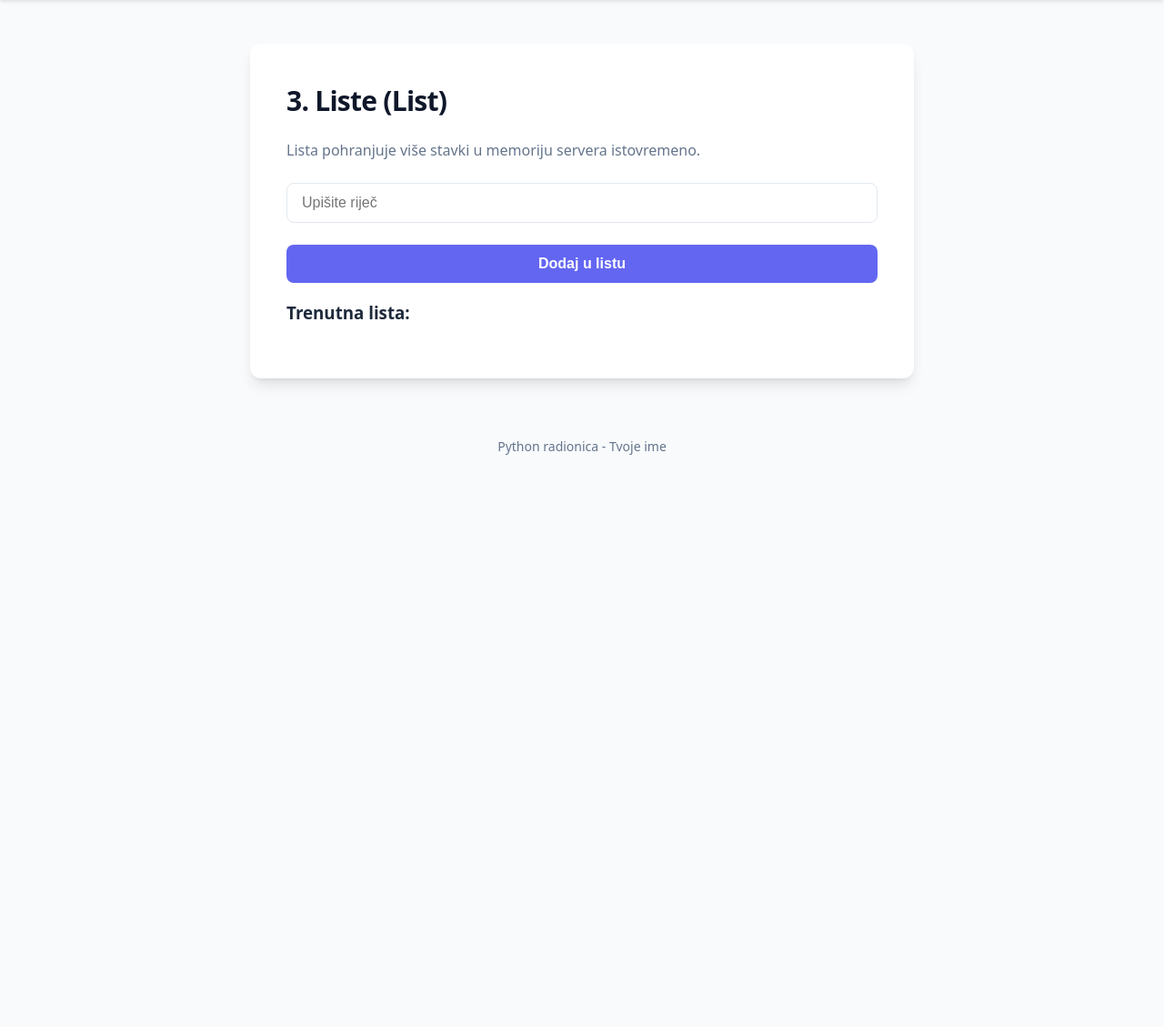
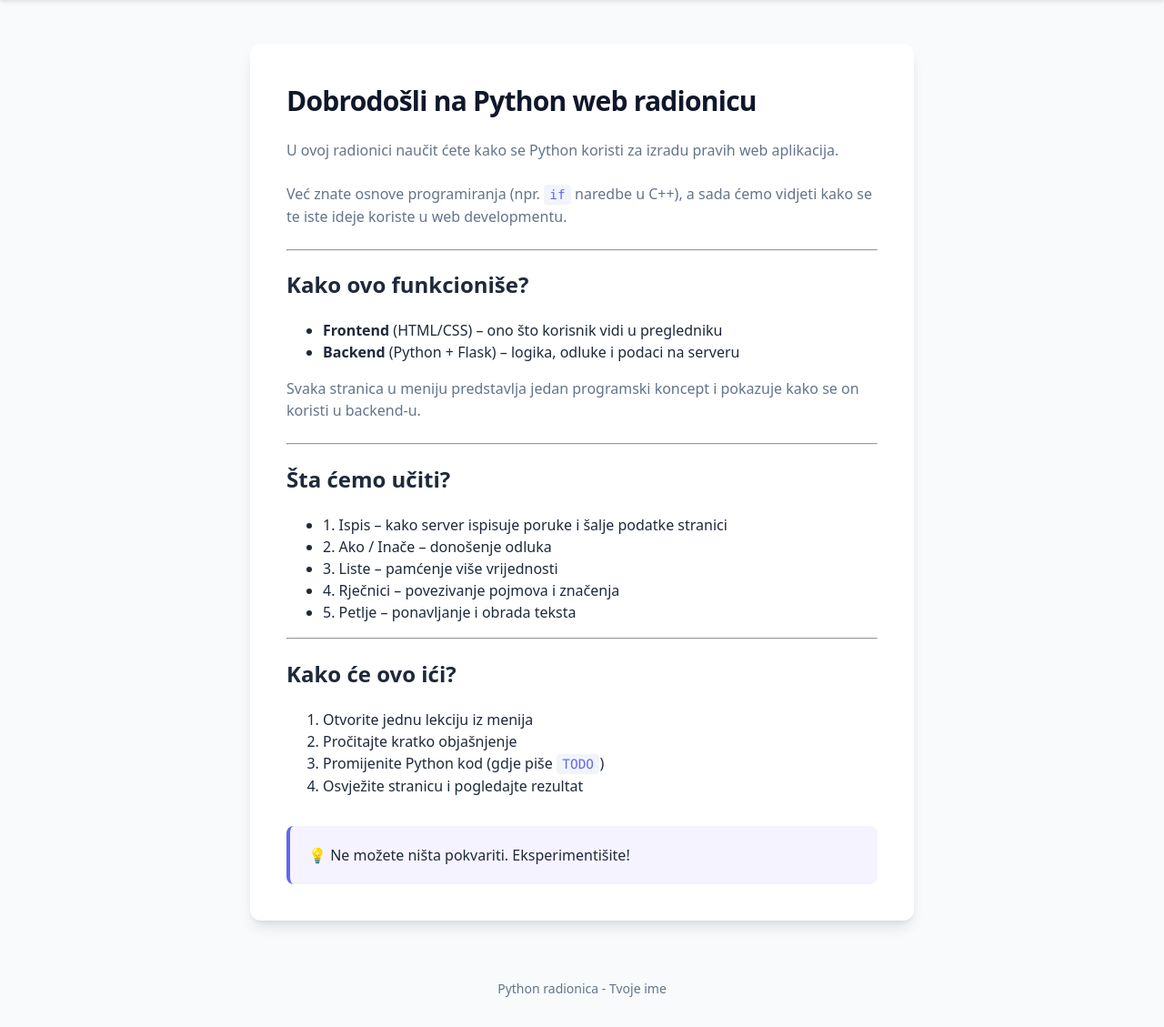
Before and after one commit to EmIbrahimovic/radionica-odgovori, a Flask app: page / in a window 1280 px wide. Shown: the part 71-1200 px from the top of the page at 91% size. Before the commit the page ends 571 px from the top, so only its background shows below. Run offline with Flask 3, Linux system fonts and the light colour scheme.

Commit message:
index informativan

```diff
--- a/templates/index.html
+++ b/templates/index.html
@@ -1,16 +1,61 @@
-
 {% extends "base.html" %}
 {% block content %}
-    <h1>3. Liste (List)</h1>
-    <p>Lista pohranjuje više stavki u memoriju servera istovremeno.</p>
-    <form method="POST">
-        <input type="text" name="rijec" placeholder="Upišite riječ" required>
-        <button type="submit">Dodaj u listu</button>
-    </form>
-    <h3>Trenutna lista:</h3>
-    <ul>
-        {% for r in rijeci %}
-            <li>{{ r }}</li>
-        {% endfor %}
-    </ul>
+
+<h1>Dobrodošli na Python web radionicu</h1>
+
+<p>
+    U ovoj radionici naučit ćete kako se Python koristi za izradu
+    pravih web aplikacija.
+</p>
+
+<p>
+    Već znate osnove programiranja (npr. <code>if</code> naredbe u C++),
+    a sada ćemo vidjeti kako se te iste ideje koriste u web developmentu.
+</p>
+
+<hr>
+
+<h2>Kako ovo funkcioniše?</h2>
+
+<ul>
+    <li>
+        <b>Frontend</b> (HTML/CSS) – ono što korisnik vidi u pregledniku
+    </li>
+    <li>
+        <b>Backend</b> (Python + Flask) – logika, odluke i podaci na serveru
+    </li>
+</ul>
+
+<p>
+    Svaka stranica u meniju predstavlja jedan programski koncept
+    i pokazuje kako se on koristi u backend-u.
+</p>
+
+<hr>
+
+<h2>Šta ćemo učiti?</h2>
+
+<ul>
+    <li>1. Ispis – kako server ispisuje poruke i šalje podatke stranici</li>
+    <li>2. Ako / Inače – donošenje odluka</li>
+    <li>3. Liste – pamćenje više vrijednosti</li>
+    <li>4. Rječnici – povezivanje pojmova i značenja</li>
+    <li>5. Petlje – ponavljanje i obrada teksta</li>
+</ul>
+
+<hr>
+
+<h2>Kako će ovo ići?</h2>
+
+<ol>
+    <li>Otvorite jednu lekciju iz menija</li>
+    <li>Pročitajte kratko objašnjenje</li>
+    <li>Promijenite Python kod (gdje piše <code>TODO</code>)</li>
+    <li>Osvježite stranicu i pogledajte rezultat</li>
+</ol>
+
+<div class="result-box">
+    💡 Ne možete ništa pokvariti. Eksperimentišite!
+</div>
+
 {% endblock %}
```
Also changed, not shown: index.html (deleted, +0 -42 lines).
